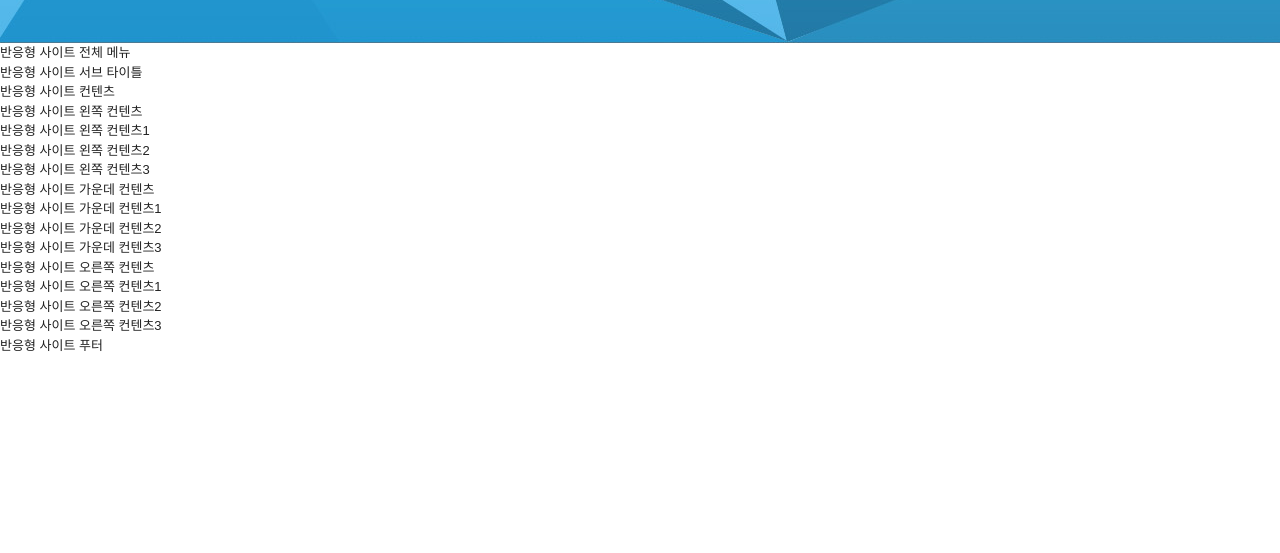
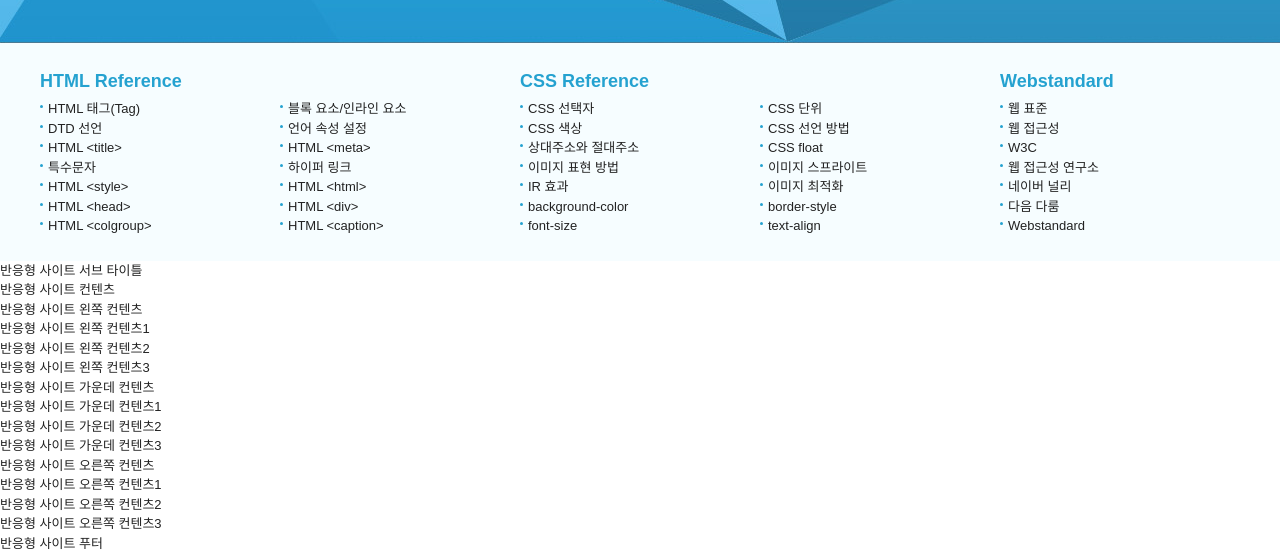
Before and after one commit to XGOOGIMS04/web_basic_mediaQuery, a plain HTML site: page index.html in a window 1280 px wide. Shown: the part 284-837 px from the top of the page. Before the commit the page ends 800 px from the top, so only its background shows below. Drawn offline with Linux system fonts and the light colour scheme.

Commit message:
보여주기식

```diff
--- a/css/reset.css
+++ b/css/reset.css
@@ -16,3 +16,8 @@ ul, li, ol {list-style: none;}
 
 /* 제목 태그 초기화 */
 h1, h2, h3, h4, h5, h6 {font-size: 13px; font-weight: normal;}
+
+/* IR 효과 */
+.ir_pm {display:block; overflow:hidden; font-size:0; line-height:0; text-indent:-9999px;} /* 의미있는 이미지의 대체 텍스트를 제공하는 경우(Phark Method) */
+.ir_wa {display:block; overflow:hidden; position:relative; z-index:-1; width:100%; height: 100%;} /* 의미있는 이미지의 대체 텍스트로 이미지가 없어도 대체 텍스트를 보여주고자 할 때(WA IR) */
+.ir_su {overflow: hidden; position:absolute; width:0; height:0; line-height:0; text-indent:-9999px;} /* 대체 텍스트가 아닌 접근성을 위한 숨김 텍스트를 제공할 때 */
--- a/css/style.css
+++ b/css/style.css
@@ -1,6 +1,7 @@
 
 /* 레이아웃 */
 #header {background: url(/img/header_bg.jpg) repeat-x center top;}
+#nav {background: #f6fdff;}
 
 /* 컨테이너 */
 .container {width: 1200px; margin: 0 auto; /*background: rgba(0, 0, 0, 0.3)*/}
@@ -60,6 +61,21 @@
         0 0 0 3px rgba(75, 154, 191, 0.9) inset,
         0 0 0 100px rgba(0, 0, 0, 0.1) inset;
 }
+/* 전체 메뉴 */
+.nav {overflow: hidden; padding: 25px 0;}
+.nav > div {float: left; width: 40%;}
+.nav > div:last-child {width: 20%;}
+.nav > div ol {overflow: hidden;}
+.nav > div li {float: left; width: 50%; position: relative; padding-left: 8px; box-sizing: border-box;}
+.nav > div:last-child li {width: 100%;}
+.nav > div li:before {
+    content: '';
+    width: 3px; height: 3px;
+    background: #25a2d0;
+    border-radius: 50%;
+    position: absolute; left: 0; top: 6px;
+}
+.nav > div h3 {font-size: 18px; color: #25a2d0; font-weight: bold; margin-bottom: 4px;}
 
 /* mediaquery */
 @media (max-width: 1220px){
--- a/index.html
+++ b/index.html
@@ -84,9 +84,68 @@
         </div>
     </header>
     <!-- header -->
-    <nav>
-        <h2>반응형 사이트 전체 메뉴</h2>
+
+    <nav id="nav">
+        <div class="container">
+            <div class="row">
+                <div class="nav">
+                    <h2 class="ir_su">반응형 사이트 전체 메뉴</h2>
+                    <div>
+                        <h3>HTML Reference</h3>
+                        <ol>
+                            <li><a href="#">HTML 태그(Tag)</a></li>
+                            <li><a href="#">블록 요소/인라인 요소</a></li>
+                            <li><a href="#">DTD 선언</a></li>
+                            <li><a href="#">언어 속성 설정</a></li>
+                            <li><a href="#">HTML &lt;title&gt;</a></li>
+                            <li><a href="#">HTML &lt;meta&gt;</a></li>
+                            <li><a href="#">특수문자</a></li>
+                            <li><a href="#">하이퍼 링크</a></li>
+                            <li><a href="#">HTML &lt;style&gt;</a></li>
+                            <li><a href="#">HTML &lt;html&gt;</a></li>
+                            <li><a href="#">HTML &lt;head&gt;</a></li>
+                            <li><a href="#">HTML &lt;div&gt;</a></li>
+                            <li><a href="#">HTML &lt;colgroup&gt;</a></li>
+                            <li><a href="#">HTML &lt;caption&gt;</a></li>
+                        </ol>
+                    </div>
+                    <div>
+                        <h3>CSS  Reference</h3>
+                        <ol>
+                            <li><a href="#">CSS 선택자</a></li>
+                            <li><a href="#">CSS 단위</a></li>
+                            <li><a href="#">CSS 색상</a></li>
+                            <li><a href="#">CSS 선언 방법</a></li>
+                            <li><a href="#">상대주소와 절대주소</a></li>
+                            <li><a href="#">CSS float</a></li>
+                            <li><a href="#">이미지 표현 방법</a></li>
+                            <li><a href="#">이미지 스프라이트</a></li>
+                            <li><a href="#">IR 효과</a></li>
+                            <li><a href="#">이미지 최적화</a></li>
+                            <li><a href="#">background-color</a></li>
+                            <li><a href="#">border-style</a></li>
+                            <li><a href="#">font-size</a></li>
+                            <li><a href="#">text-align</a></li>
+                        </ol>
+                    </div>
+                    <div class="last">
+                        <h3>Webstandard</h3>
+                        <ol>
+                            <li><a href="#">웹 표준</a></li>
+                            <li><a href="#">웹 접근성</a></li>
+                            <li><a href="#">W3C</a></li>
+                            <li><a href="#">웹 접근성 연구소</a></li>
+                            <li><a href="#">네이버 널리</a></li>
+                            <li><a href="#">다음 다룸</a></li>
+                            <li><a href="#">Webstandard</a></li>
+                        </ol>
+                    </div>
+                </div>
+            </div>
+        </div>
     </nav>
+    <!-- //nav -->
+
     <article>
         <h2>반응형 사이트 서브 타이틀</h2>
     </article>
```
